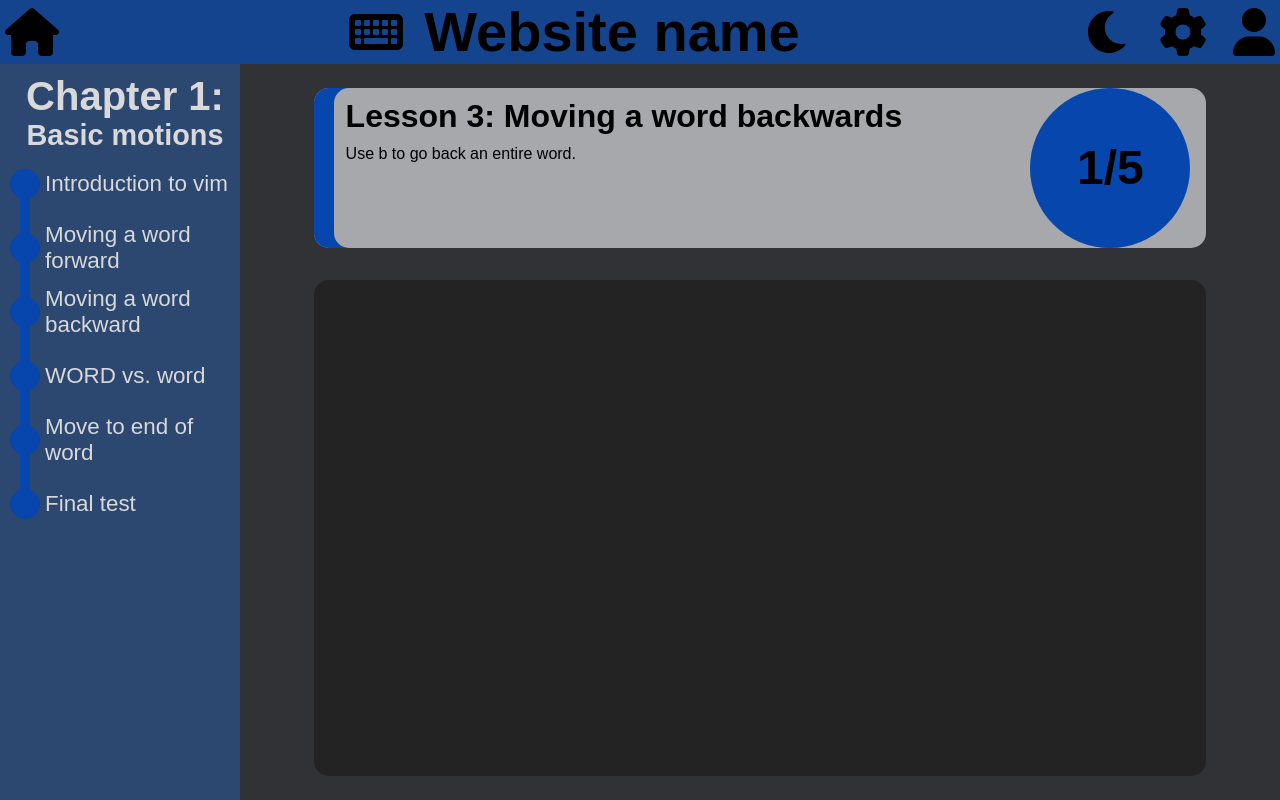
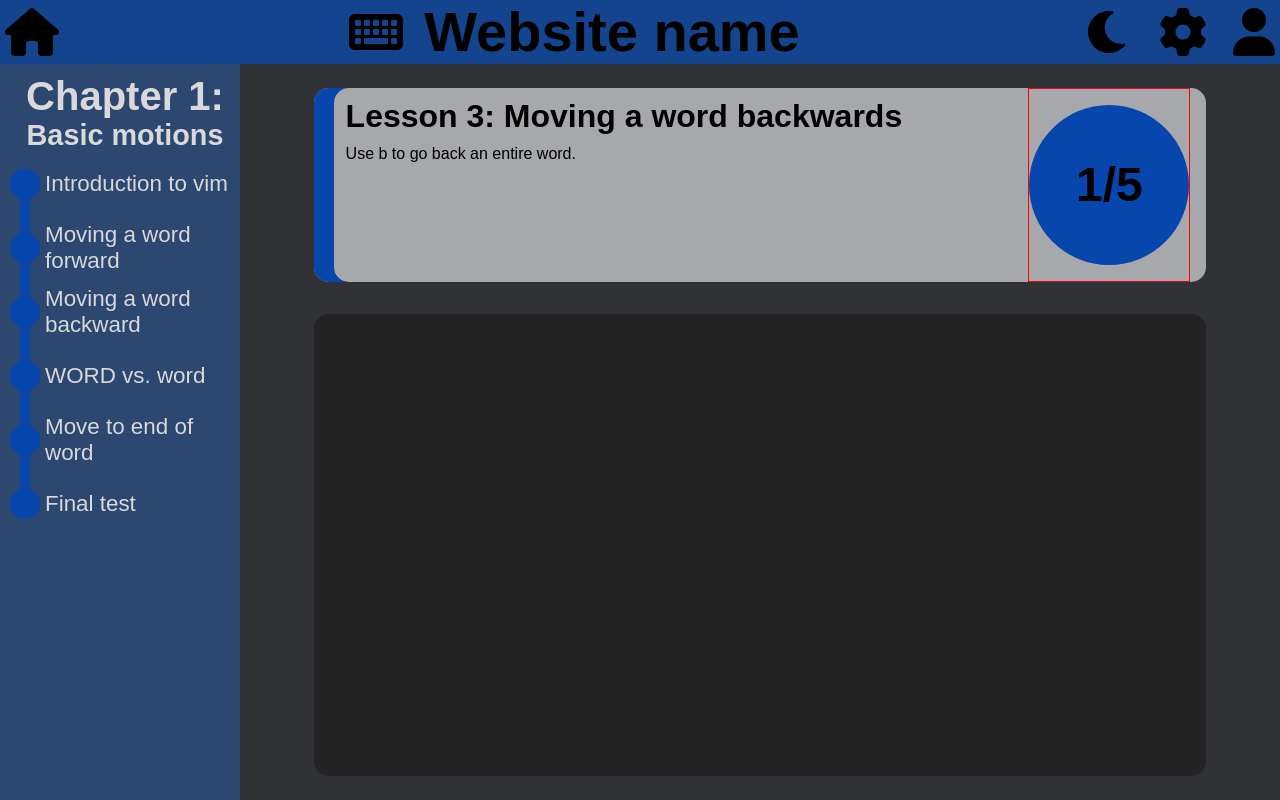
Before and after one commit to darida12321/DRP, a React (Create React App) app: page / in a window 1280 px wide. Built offline with nearby package versions, Linux system fonts and the light colour scheme.

Commit message:
Make the marker circle have a padding on top and bottom

```diff
--- a/src/style.css
+++ b/src/style.css
@@ -163,6 +163,10 @@ nav > div > h1 {
 .textbox > div:last-child {
     height: 100%;
     margin-right: 1rem;
+    padding-top: 1rem;
+    padding-bottom: 1rem;
+    box-sizing: border-box;
+    border: 1px solid red;
     float: right;
     display: flex;
     justify-content: center;
```
